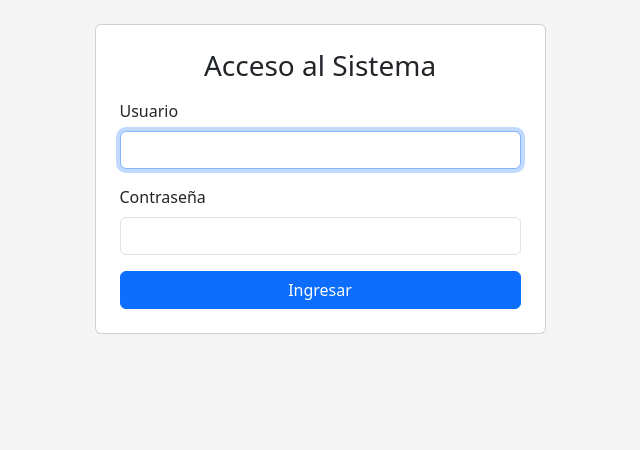
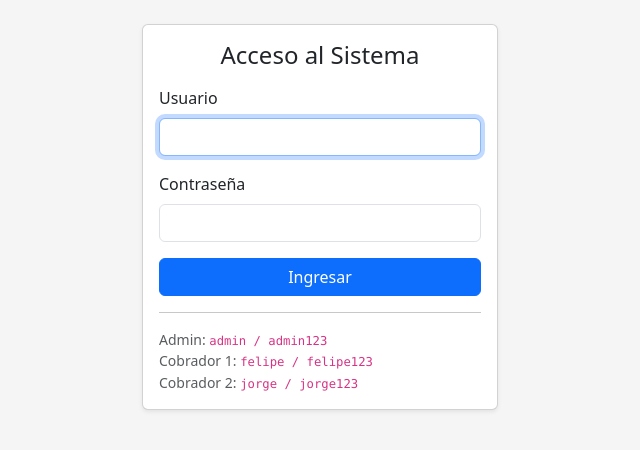
Before and after one commit to Jorleonzu86/creditos-app, a Flask app: page /login in a window 1280 px wide. Shown: the part 56-506 px from the top of the page, without its empty margins (320-960 px from the left). Run offline with Flask 3, Linux system fonts and the light colour scheme.

Commit message:
Update login.html

```diff
--- a/templates/login.html
+++ b/templates/login.html
@@ -1,29 +1,25 @@
 {% extends "base.html" %}
 
-{% block title %}Login - Crédito-App{% endblock %}
+{% block title %}Acceso al Sistema · Créditos IBafuco{% endblock %}
 
 {% block content %}
 <div class="row justify-content-center">
-    <div class="col-md-5">
-        <div class="card">
-            <div class="card-body p-4">
-                <h3 class="text-center mb-3">Acceso al Sistema</h3>
-
-                {% if error %}
-                    <div class="alert alert-danger">{{ error }}</div>
-                {% endif %}
+    <div class="col-md-4">
+        <div class="card shadow-sm">
+            <div class="card-body">
+                <h1 class="h4 mb-3 text-center">Acceso al Sistema</h1>
 
                 <form method="post" action="{{ url_for('login') }}">
                     <div class="mb-3">
                         <label for="username" class="form-label">Usuario</label>
-                        <input type="text" class="form-control" id="username"
-                               name="username" required autofocus>
+                        <input type="text" name="username" id="username"
+                               class="form-control" required autofocus>
                     </div>
 
                     <div class="mb-3">
                         <label for="password" class="form-label">Contraseña</label>
-                        <input type="password" class="form-control" id="password"
-                               name="password" required>
+                        <input type="password" name="password" id="password"
+                               class="form-control" required>
                     </div>
 
                     <div class="d-grid">
@@ -33,6 +29,12 @@
                     </div>
                 </form>
 
+                <hr>
+                <p class="small text-muted mb-0">
+                    Admin: <code>admin / admin123</code><br>
+                    Cobrador 1: <code>felipe / felipe123</code><br>
+                    Cobrador 2: <code>jorge / jorge123</code>
+                </p>
             </div>
         </div>
     </div>
```
